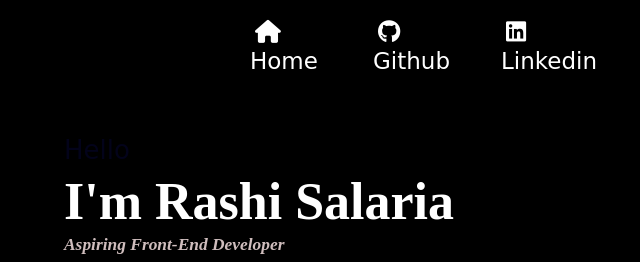
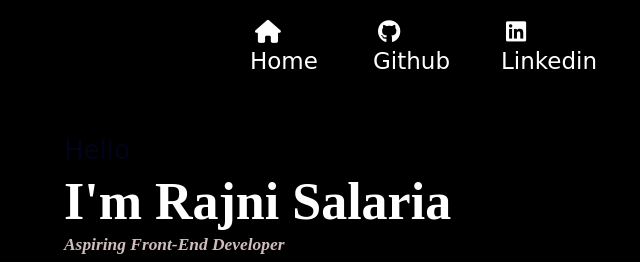
Before and after one commit to Rajni-Salaria/Portfolio-, a plain HTML site: page index.htm in a window 1280 px wide. Shown: the top 262 px of the page, 533-1173 px from the left. Drawn offline with Linux system fonts and the light colour scheme.

Commit message:
Add files via upload

```diff
--- a/index.htm
+++ b/index.htm
@@ -41,7 +41,7 @@
             </div>
             <div style="margin-bottom: 20px;" class="about">
                 <p style="font-family: cursive; margin-bottom:10px; color: rgb(3 3 26);">Hello</p>
-                <h1 style="color: white;"> I'm Rashi Salaria</h1>
+                <h1 style="color: white;"> I'm Rajni Salaria</h1>
                 <h6><i>Aspiring Front-End Developer</i></h6>
                 <p style="color: white;">
                     I'm from Himachal Pradesh. I am a student of sajhe sapne. Sajhe Sapne is a Organization and I am
```
Also changed, not shown: index.html (+1 -1 lines).
